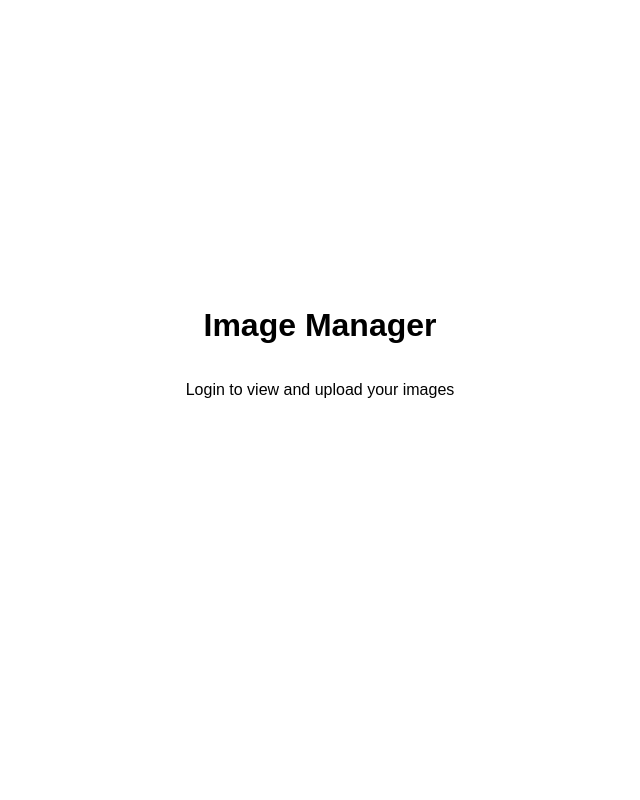
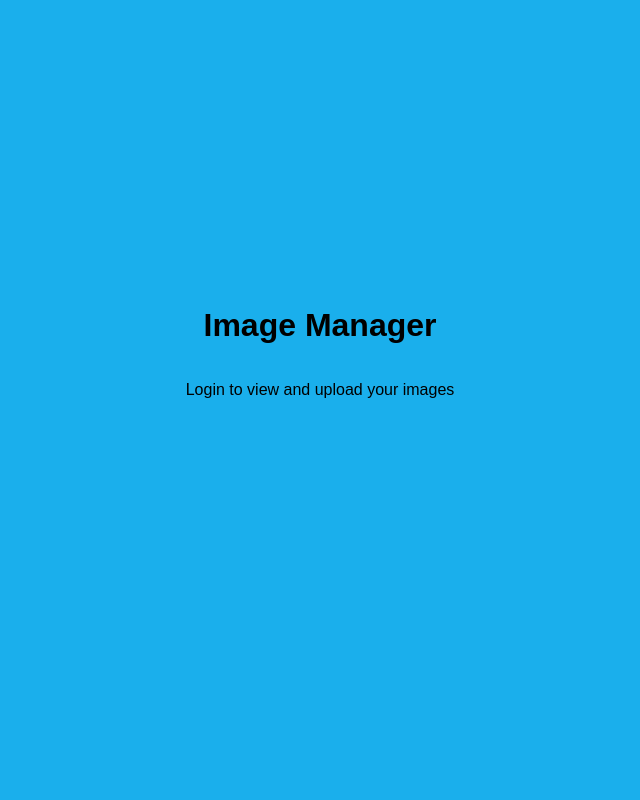
Before and after one commit to skandala2023/Cloud-Image-Manager, a Flask app: page /login in a window 1280 px wide. Shown: the whole page, without its empty margins (320-960 px from the left). Run offline with Flask 3, Linux system fonts and the light colour scheme; some libraries are stand-ins or nearby versions.

Commit message:
Blue revision

```diff
--- a/templates/index.html
+++ b/templates/index.html
@@ -12,7 +12,7 @@
         flex-direction: column;
         align-items: center;
         height: 100vh;
-        background-color: #f7f7f7;
+        background-color: rgb(26, 175, 236)
       }
       .container {
         background-color: #ffffff;
--- a/templates/login.html
+++ b/templates/login.html
@@ -18,6 +18,7 @@
         margin: 0;
         width: 100vw;
         min-height: 100vh;
+        background-color: rgb(26, 175, 236)
       }
       .bar {
         height: 100px;
--- a/templates/view.html
+++ b/templates/view.html
@@ -12,6 +12,7 @@
             justify-content: center;
             height: 100vh;
             font-family: Arial, sans-serif;
+            background-color: rgb(26, 175, 236)
         }
         img {
             max-width: 80%;
```
